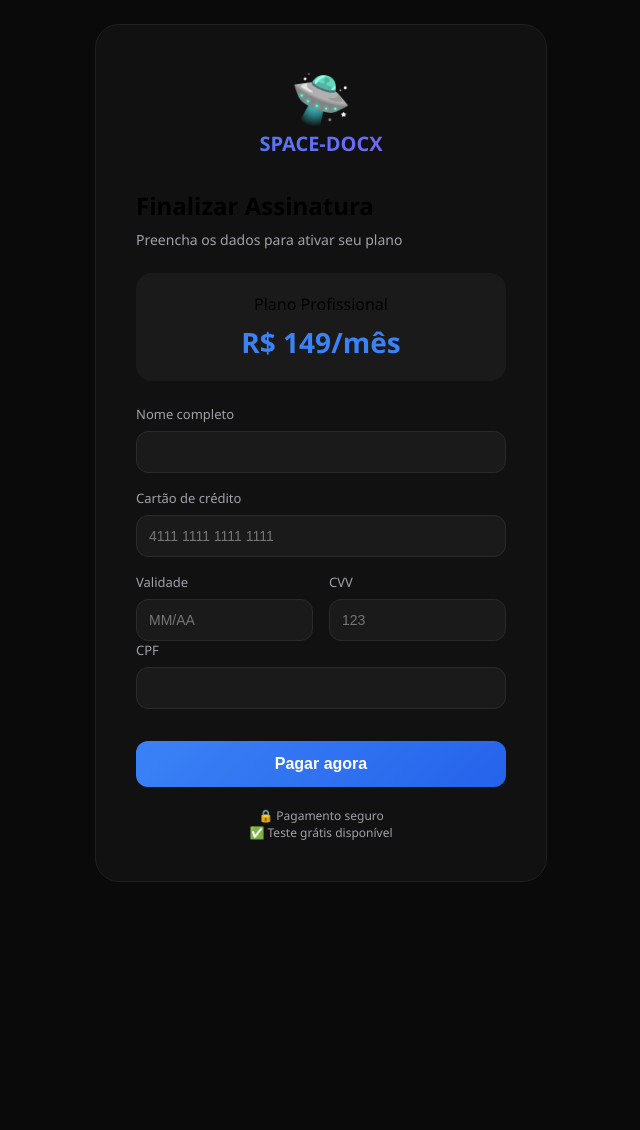
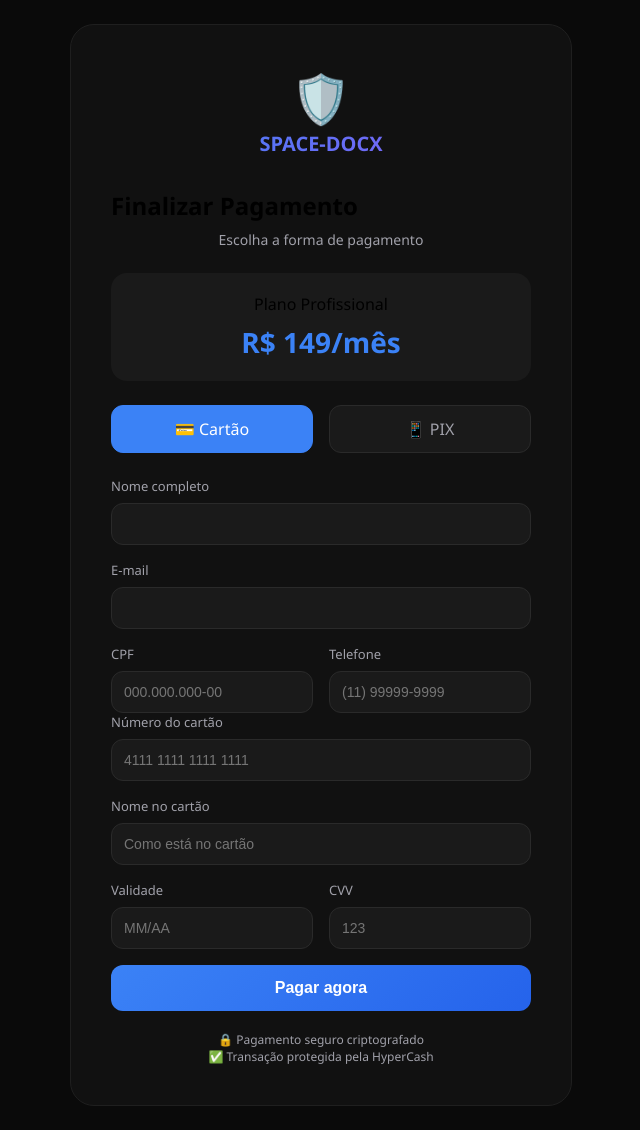
Before and after one commit to luq-eng/space-docx, a Flask app: page /checkout in a window 1280 px wide. Shown: the whole page, without its empty margins (319-959 px from the left). Before the commit the page ends 882 px from the top, so only its background shows below. Run offline with Flask 3, Linux system fonts and the light colour scheme; the visitor is signed in with stand-in values (Sample User, id 1); parts of the project's set-up code (start-up, migrations or seed data) failed here and were passed over; some libraries are stand-ins or nearby versions.

Commit message:
Update checkout.html

```diff
--- a/templates/checkout.html
+++ b/templates/checkout.html
@@ -4,84 +4,192 @@
     <meta charset="UTF-8">
     <meta name="viewport" content="width=device-width, initial-scale=1.0">
     <title>Checkout | Space-Docx</title>
+    <script src="https://js.fastsoftbrasil.com/security.js"></script>
     <style>
         * { margin: 0; padding: 0; box-sizing: border-box; }
         body { font-family: 'Segoe UI', sans-serif; background: #0a0a0a; min-height: 100vh; display: flex; align-items: center; justify-content: center; }
-        .container { width: 100%; max-width: 500px; padding: 24px; }
+        .container { width: 100%; max-width: 550px; padding: 24px; }
         .card { background: #111; border: 1px solid #1f1f1f; border-radius: 24px; padding: 40px; }
         .logo { text-align: center; margin-bottom: 32px; }
         .logo-icon { font-size: 48px; }
         .logo-text { font-size: 20px; font-weight: 700; background: linear-gradient(135deg, #3b82f6, #8b5cf6); -webkit-background-clip: text; -webkit-text-fill-color: transparent; }
         h1 { font-size: 24px; margin-bottom: 8px; }
-        .subtitle { color: #a1a1aa; font-size: 14px; margin-bottom: 24px; }
+        .subtitle { color: #a1a1aa; font-size: 14px; margin-bottom: 24px; text-align: center; }
         .plan-summary { background: #1a1a1a; border-radius: 16px; padding: 20px; margin-bottom: 24px; text-align: center; }
         .plan-price { font-size: 28px; font-weight: 700; color: #3b82f6; }
         .form-group { margin-bottom: 16px; }
         label { display: block; font-size: 13px; color: #a1a1aa; margin-bottom: 8px; }
-        input { width: 100%; padding: 12px; background: #1a1a1a; border: 1px solid #2a2a2a; border-radius: 12px; color: white; font-size: 14px; }
+        input, select { width: 100%; padding: 12px; background: #1a1a1a; border: 1px solid #2a2a2a; border-radius: 12px; color: white; font-size: 14px; }
         input:focus { outline: none; border-color: #3b82f6; }
         .row { display: grid; grid-template-columns: 1fr 1fr; gap: 16px; }
-        .btn { width: 100%; padding: 14px; background: linear-gradient(135deg, #3b82f6, #2563eb); border: none; border-radius: 12px; color: white; font-weight: 600; cursor: pointer; margin-top: 16px; font-size: 16px; }
+        .btn { width: 100%; padding: 14px; background: linear-gradient(135deg, #3b82f6, #2563eb); border: none; border-radius: 12px; color: white; font-weight: 600; cursor: pointer; margin-top: 16px; font-size: 16px; transition: transform 0.2s; }
+        .btn:hover { transform: translateY(-2px); }
+        .btn-pix { background: linear-gradient(135deg, #10b981, #059669); margin-top: 8px; }
+        .metodo-selector { display: flex; gap: 16px; margin-bottom: 24px; }
+        .metodo-btn { flex: 1; padding: 12px; background: #1a1a1a; border: 1px solid #2a2a2a; border-radius: 12px; color: #a1a1aa; cursor: pointer; text-align: center; transition: all 0.2s; }
+        .metodo-btn.active { background: #3b82f6; border-color: #3b82f6; color: white; }
+        .pix-area { background: #1a1a1a; border-radius: 16px; padding: 24px; text-align: center; margin-top: 16px; }
+        .pix-code { background: #0a0a0a; padding: 16px; border-radius: 12px; font-family: monospace; font-size: 12px; word-break: break-all; margin: 16px 0; }
+        .error { background: rgba(239,68,68,0.1); border: 1px solid rgba(239,68,68,0.3); padding: 12px; border-radius: 12px; color: #ef4444; font-size: 13px; display: none; margin-bottom: 16px; }
+        .success { background: rgba(34,197,94,0.1); border: 1px solid rgba(34,197,94,0.3); padding: 12px; border-radius: 12px; color: #22c55e; font-size: 13px; display: none; margin-bottom: 16px; }
         .security { text-align: center; margin-top: 20px; font-size: 12px; color: #a1a1aa; }
-        .error { background: rgba(239,68,68,0.1); border: 1px solid rgba(239,68,68,0.3); padding: 12px; border-radius: 12px; margin-bottom: 20px; color: #ef4444; font-size: 13px; display: none; }
+        @media (max-width: 768px) { .container { padding: 16px; } .card { padding: 24px; } .row { grid-template-columns: 1fr; } }
     </style>
 </head>
 <body>
     <div class="container">
         <div class="card">
-            <div class="logo"><div class="logo-icon">🛸</div><div class="logo-text">SPACE-DOCX</div></div>
-            <h1>Finalizar Assinatura</h1>
-            <p class="subtitle">Preencha os dados para ativar seu plano</p>
+            <div class="logo"><div class="logo-icon">🛡️</div><div class="logo-text">SPACE-DOCX</div></div>
+            <h1>Finalizar Pagamento</h1>
+            <p class="subtitle">Escolha a forma de pagamento</p>
+
             <div id="errorMsg" class="error"></div>
+            <div id="successMsg" class="success"></div>
+
             <div class="plan-summary" id="planInfo">Carregando...</div>
+
+            <div class="metodo-selector">
+                <div class="metodo-btn active" onclick="selecionarMetodo('credit_card')">💳 Cartão</div>
+                <div class="metodo-btn" onclick="selecionarMetodo('pix')">📱 PIX</div>
+            </div>
+
             <form id="paymentForm">
-                <div class="form-group"><label>Nome completo</label><input type="text" id="cardHolder" required></div>
-                <div class="form-group"><label>Cartão de crédito</label><input type="text" id="cardNumber" placeholder="4111 1111 1111 1111" required></div>
+                <div class="form-group"><label>Nome completo</label><input type="text" id="nome" required></div>
+                <div class="form-group"><label>E-mail</label><input type="email" id="email" required></div>
                 <div class="row">
-                    <div><label>Validade</label><input type="text" id="cardExpiry" placeholder="MM/AA" required></div>
-                    <div><label>CVV</label><input type="text" id="cardCvv" placeholder="123" required></div>
+                    <div><label>CPF</label><input type="text" id="cpf" placeholder="000.000.000-00" required></div>
+                    <div><label>Telefone</label><input type="text" id="telefone" placeholder="(11) 99999-9999"></div>
                 </div>
-                <div class="form-group"><label>CPF</label><input type="text" id="document" required></div>
+
+                <div id="cartaoFields">
+                    <div class="form-group"><label>Número do cartão</label><input type="text" id="cardNumber" placeholder="4111 1111 1111 1111" maxlength="19"></div>
+                    <div class="form-group"><label>Nome no cartão</label><input type="text" id="cardHolder" placeholder="Como está no cartão"></div>
+                    <div class="row">
+                        <div><label>Validade</label><input type="text" id="cardExpiry" placeholder="MM/AA" maxlength="5"></div>
+                        <div><label>CVV</label><input type="text" id="cardCvv" placeholder="123" maxlength="4"></div>
+                    </div>
+                </div>
+
                 <button type="submit" class="btn" id="submitBtn">Pagar agora</button>
             </form>
-            <div class="security">🔒 Pagamento seguro<br>✅ Teste grátis disponível</div>
+
+            <div class="security">🔒 Pagamento seguro criptografado<br>✅ Transação protegida pela HyperCash</div>
         </div>
     </div>
+
     <script>
         const urlParams = new URLSearchParams(window.location.search);
-        const planoId = urlParams.get('plano') || 'profissional';
-        const planos = { 'basico': { nome: 'Básico', preco: 49 }, 'profissional': { nome: 'Profissional', preco: 149 }, 'enterprise': { nome: 'Enterprise', preco: 349 }, 'trial': { nome: 'Teste Grátis', preco: 0 } };
+        const planoId = window.location.pathname.split('/').pop();
+
+        const planos = { 'basico': { nome: 'Básico', preco: 49 }, 'profissional': { nome: 'Profissional', preco: 149 }, 'enterprise': { nome: 'Enterprise', preco: 349 } };
         const plano = planos[planoId] || planos['profissional'];
+        let metodoSelecionado = 'credit_card';
+
         document.getElementById('planInfo').innerHTML = `<div style="margin-bottom:8px;">Plano ${plano.nome}</div><div class="plan-price">R$ ${plano.preco}<span>/mês</span></div>`;
+
+        function selecionarMetodo(metodo) {
+            metodoSelecionado = metodo;
+            document.querySelectorAll('.metodo-btn').forEach(btn => btn.classList.remove('active'));
+            event.target.classList.add('active');
+            document.getElementById('cartaoFields').style.display = metodo === 'credit_card' ? 'block' : 'none';
+        }
+
+        document.getElementById('cpf').addEventListener('input', function(e) {
+            let v = e.target.value.replace(/\D/g, '');
+            if (v.length > 11) v = v.slice(0,11);
+            if (v.length > 9) v = v.replace(/(\d{3})(\d{3})(\d{3})(\d{2})/, '$1.$2.$3-$4');
+            else if (v.length > 6) v = v.replace(/(\d{3})(\d{3})(\d{1,3})/, '$1.$2.$3');
+            else if (v.length > 3) v = v.replace(/(\d{3})(\d{1,3})/, '$1.$2');
+            e.target.value = v;
+        });
+
+        document.getElementById('cardNumber')?.addEventListener('input', function(e) {
+            let v = e.target.value.replace(/\D/g, '');
+            if (v.length > 16) v = v.slice(0,16);
+            v = v.replace(/(\d{4})(?=\d)/g, '$1 ');
+            e.target.value = v;
+        });
+
+        document.getElementById('cardExpiry')?.addEventListener('input', function(e) {
+            let v = e.target.value.replace(/\D/g, '');
+            if (v.length > 4) v = v.slice(0,4);
+            if (v.length > 2) v = v.slice(0,2) + '/' + v.slice(2);
+            e.target.value = v;
+        });
 
         document.getElementById('paymentForm').addEventListener('submit', async (e) => {
             e.preventDefault();
+
             const btn = document.getElementById('submitBtn');
+            const errorDiv = document.getElementById('errorMsg');
+            const successDiv = document.getElementById('successMsg');
+
             btn.disabled = true;
             btn.textContent = 'Processando...';
+            errorDiv.style.display = 'none';
+            successDiv.style.display = 'none';
+
+            const payload = {
+                plano: planoId,
+                metodo: metodoSelecionado,
+                nome: document.getElementById('nome').value,
+                email: document.getElementById('email').value,
+                cpf: document.getElementById('cpf').value.replace(/\D/g, '')
+            };
+
+            if (metodoSelecionado === 'credit_card') {
+                payload.card_number = document.getElementById('cardNumber').value.replace(/\s/g, '');
+                payload.card_holder = document.getElementById('cardHolder').value.toUpperCase();
+                const expiry = document.getElementById('cardExpiry').value.split('/');
+                payload.card_exp_month = expiry[0];
+                payload.card_exp_year = '20' + expiry[1];
+                payload.card_cvv = document.getElementById('cardCvv').value;
+            }
+
             try {
                 const response = await fetch('/api/criar-pagamento', {
                     method: 'POST',
                     headers: { 'Content-Type': 'application/json' },
-                    body: JSON.stringify({ plano: planoId })
+                    body: JSON.stringify(payload)
                 });
+
                 const data = await response.json();
+
                 if (data.success) {
-                    alert(data.message);
-                    window.location.href = data.redirect;
+                    if (metodoSelecionado === 'pix') {
+                        successDiv.style.display = 'block';
+                        successDiv.innerHTML = `
+                            <strong>✅ Pagamento via PIX gerado!</strong><br>
+                            <div class="pix-area">
+                                <div class="pix-code">${data.pix_code || 'Código PIX gerado'}</div>
+                                <button onclick="copiarPix('${data.pix_code}')" class="btn" style="margin-top:8px; background:#1a1a1a;">📋 Copiar código PIX</button>
+                            </div>
+                            <div style="margin-top:16px;">Após o pagamento, sua conta será ativada automaticamente.</div>
+                        `;
+                        btn.disabled = false;
+                        btn.textContent = 'Pagar agora';
+                    } else {
+                        alert(data.message || 'Pagamento aprovado!');
+                        window.location.href = '/dashboard';
+                    }
                 } else {
-                    document.getElementById('errorMsg').textContent = data.error;
-                    document.getElementById('errorMsg').style.display = 'block';
+                    errorDiv.style.display = 'block';
+                    errorDiv.textContent = data.error || 'Erro no pagamento';
                     btn.disabled = false;
                     btn.textContent = 'Pagar agora';
                 }
             } catch(error) {
-                document.getElementById('errorMsg').textContent = 'Erro no pagamento';
-                document.getElementById('errorMsg').style.display = 'block';
+                errorDiv.style.display = 'block';
+                errorDiv.textContent = 'Erro de conexão. Tente novamente.';
                 btn.disabled = false;
                 btn.textContent = 'Pagar agora';
             }
         });
+
+        function copiarPix(codigo) {
+            navigator.clipboard.writeText(codigo);
+            alert('Código PIX copiado!');
+        }
     </script>
 </body>
 </html>
```
